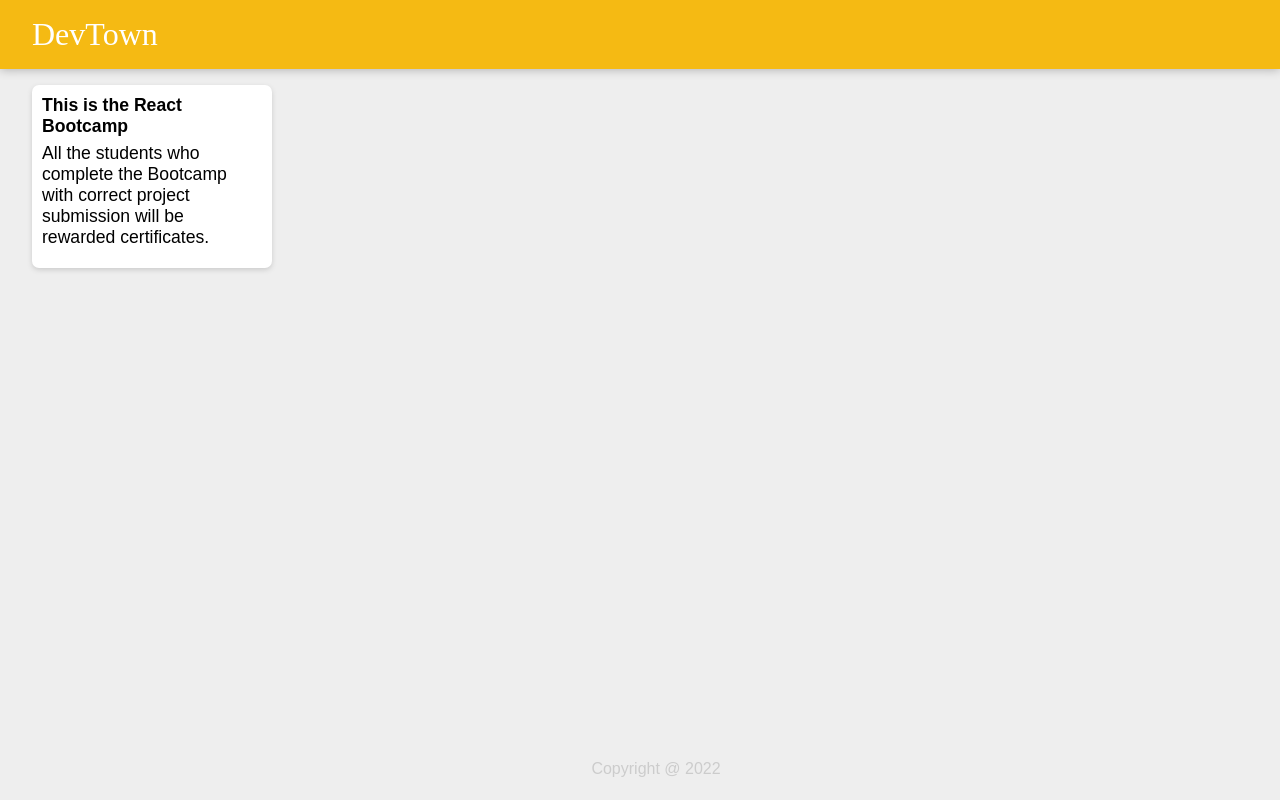
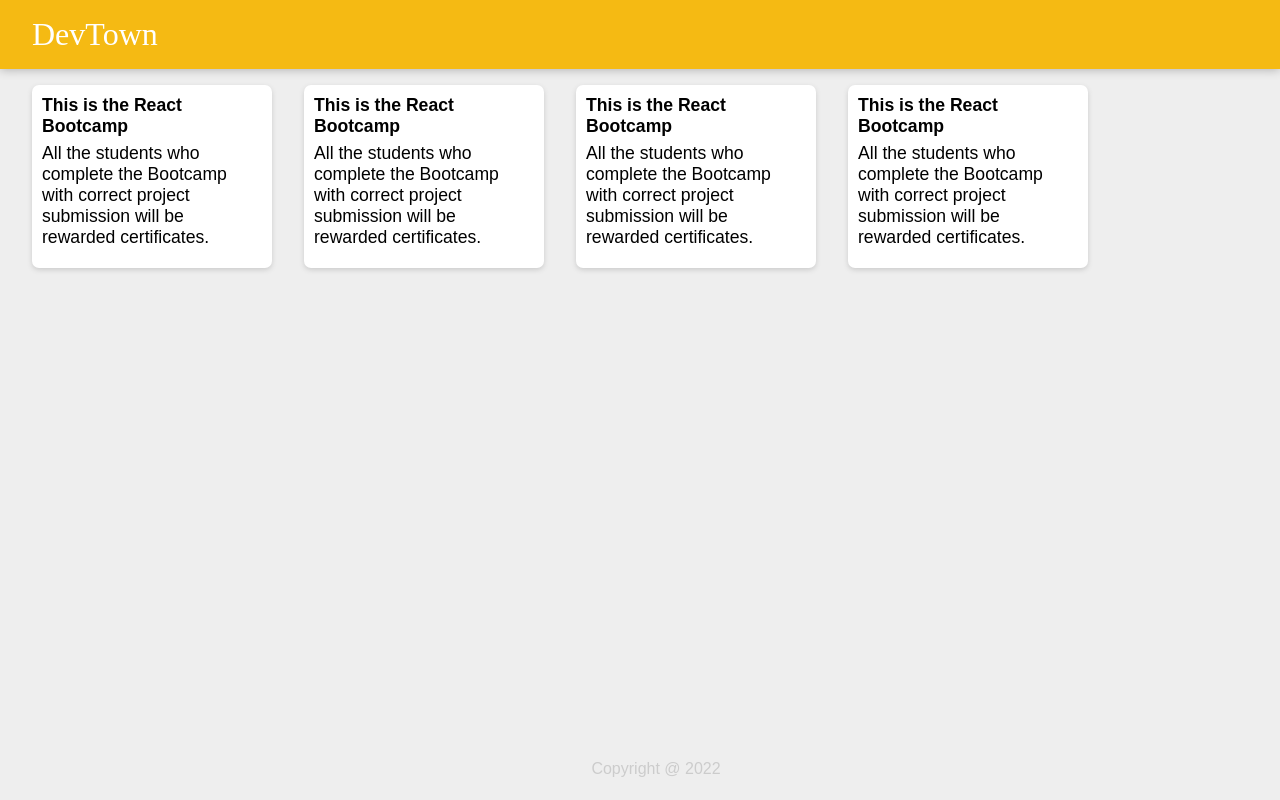
Before and after one commit to GayathmiKariyapperuma/DevTown_Note-Taking-App, a React app: page / in a window 1280 px wide. Built offline with nearby package versions, Linux system fonts and the light colour scheme.

Commit message:
Update App.jsx

```diff
--- a/src/components/App.jsx
+++ b/src/components/App.jsx
@@ -8,6 +8,9 @@ function App() {
   <div>
       <Header/>
       <Notes/>
+      <Notes/>
+      <Notes/>
+      <Notes/>
       <Footer/>
     </div>
   )
```
